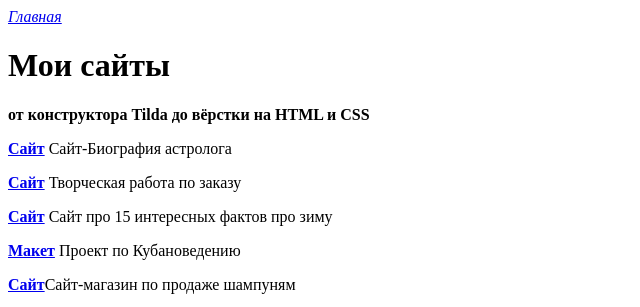
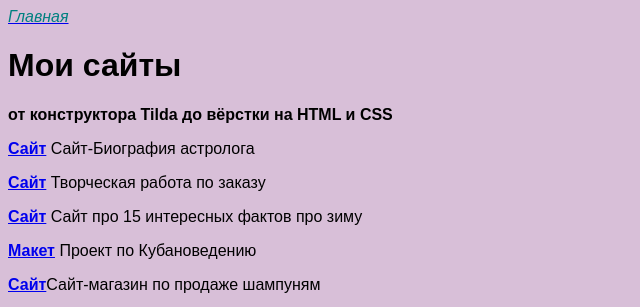
Before and after one commit to A1Schann/port, a plain HTML site: page mysites.html in a window 1280 px wide. Shown: the top 307 px of the page, without its empty margins (0-640 px from the left). Drawn offline with Linux system fonts and the light colour scheme.

Commit message:
Update mysites.html

```diff
--- a/mysites.html
+++ b/mysites.html
@@ -2,7 +2,7 @@
 <html>
   <head>
     <title>My Sites</title>
-    <link rel="stylesheet" href="stil.css"/>
+    <link rel="stylesheet" href="site.css"/>
   </head>
   <body>
     <header>
```
